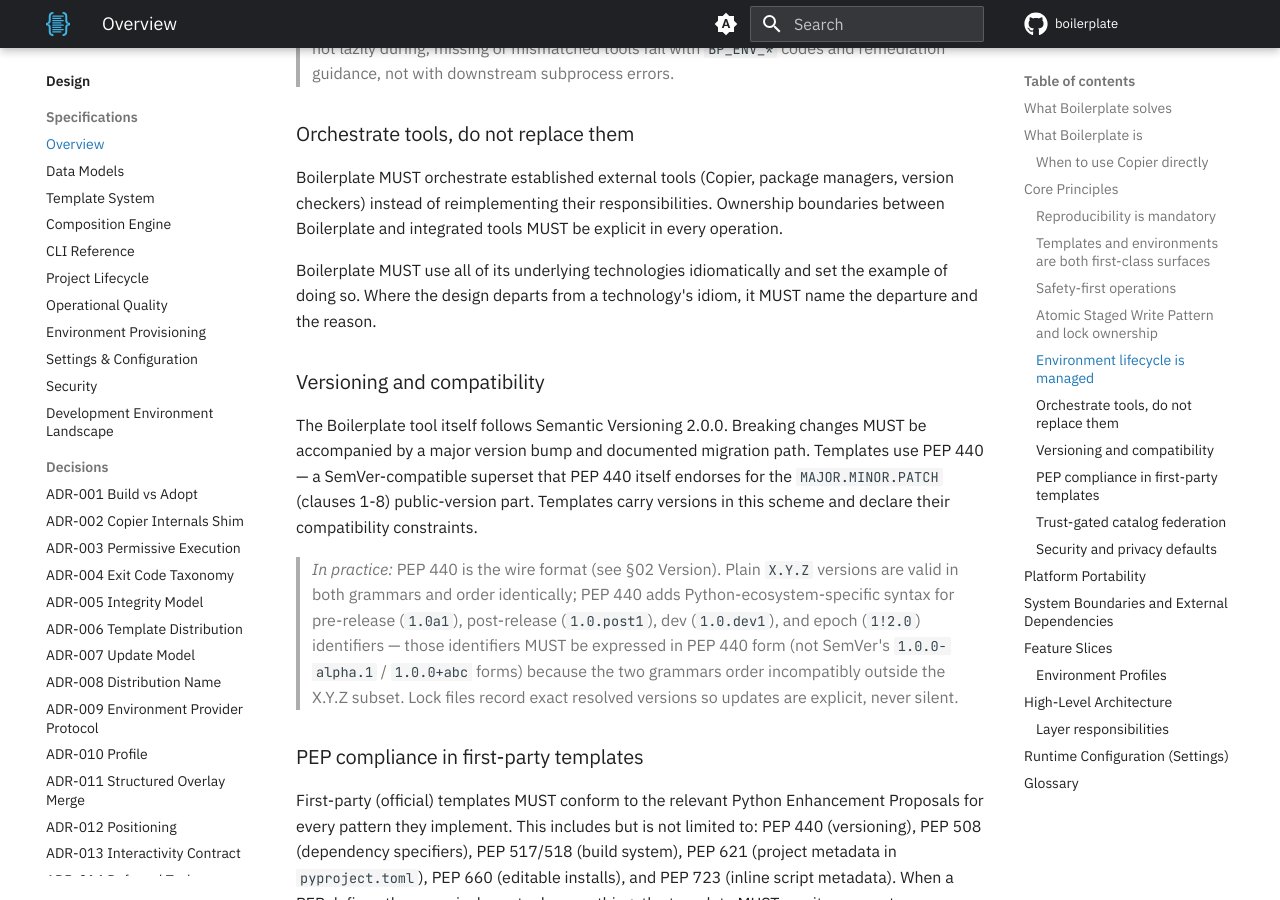
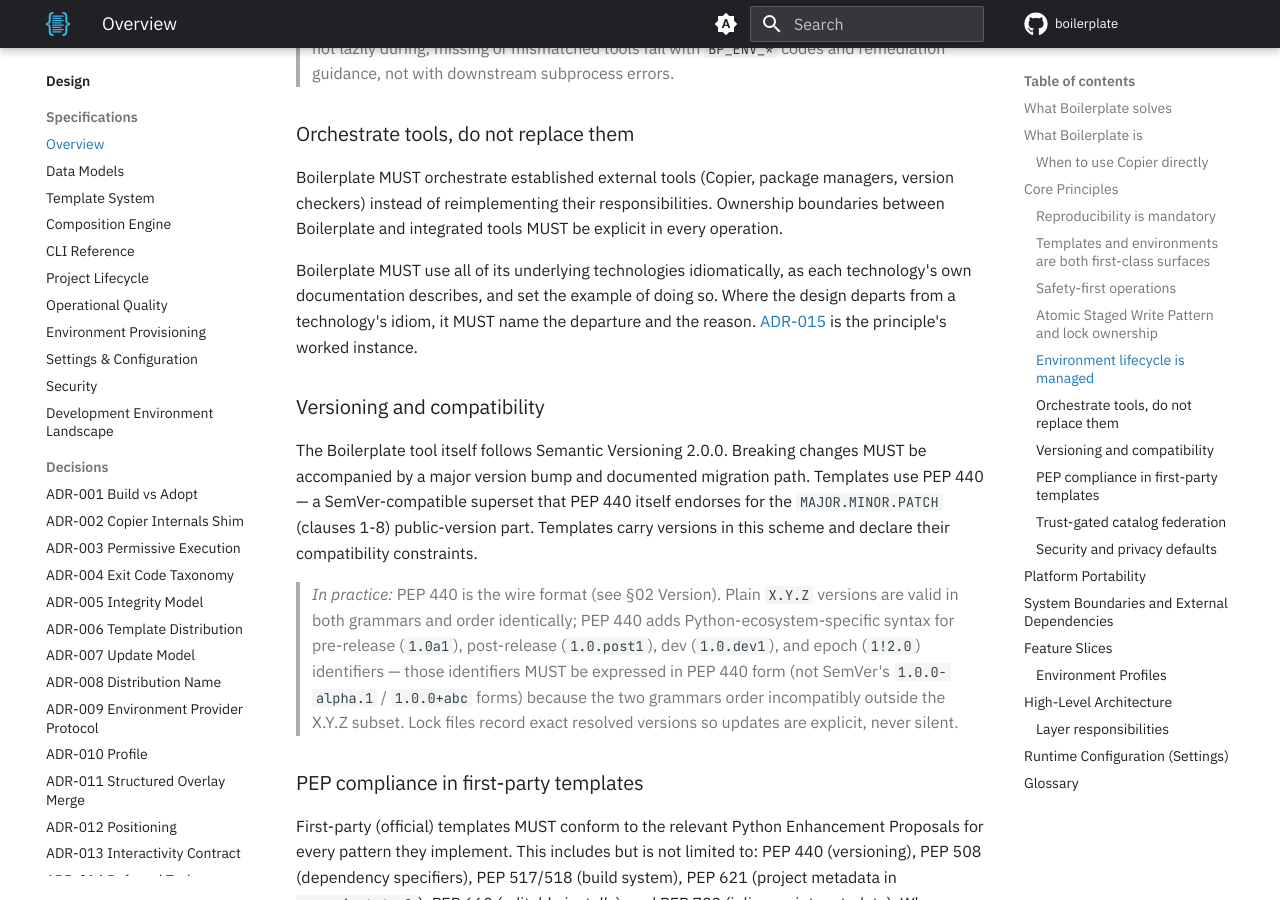
Before and after one commit to TheRealBillSiegler/boilerplate, an MkDocs documentation site: the page built from docs/design/01-overview.md, in a window 1280 px wide and 900 px high, scrolled down 3910 px. Built offline with MkDocs 1.6.1 and Material for MkDocs 9.7.7, drawn with Linux system fonts in a browser that asks for light colours; comment, search, counter and statistics services are not loaded; the version menu is left out.

Commit message:
docs(design): anchor the idiomatic-use rule to each technology's docs
The measure of "idiomatic" is how each technology's own documentation
describes its use. The overview also points at the ADR that applies the
principle to composed projects.

Co-Authored-By: Claude Sonnet 5.5 <noreply@anthropic.com>

```diff
--- a/docs/design/01-overview.md
+++ b/docs/design/01-overview.md
@@ -84,7 +84,7 @@ Boilerplate manages the toolchain across its full lifecycle — installation, ve
 
 Boilerplate MUST orchestrate established external tools (Copier, package managers, version checkers) instead of reimplementing their responsibilities. Ownership boundaries between Boilerplate and integrated tools MUST be explicit in every operation.
 
-Boilerplate MUST use all of its underlying technologies idiomatically and set the example of doing so. Where the design departs from a technology's idiom, it MUST name the departure and the reason.
+Boilerplate MUST use all of its underlying technologies idiomatically, as each technology's own documentation describes, and set the example of doing so. Where the design departs from a technology's idiom, it MUST name the departure and the reason. [ADR-015](adr-015-idiomatic-artifacts.md) is the principle's worked instance.
 
 ### Versioning and compatibility
 
```
Also changed, not shown: AGENTS.md (+1 -1 lines).
